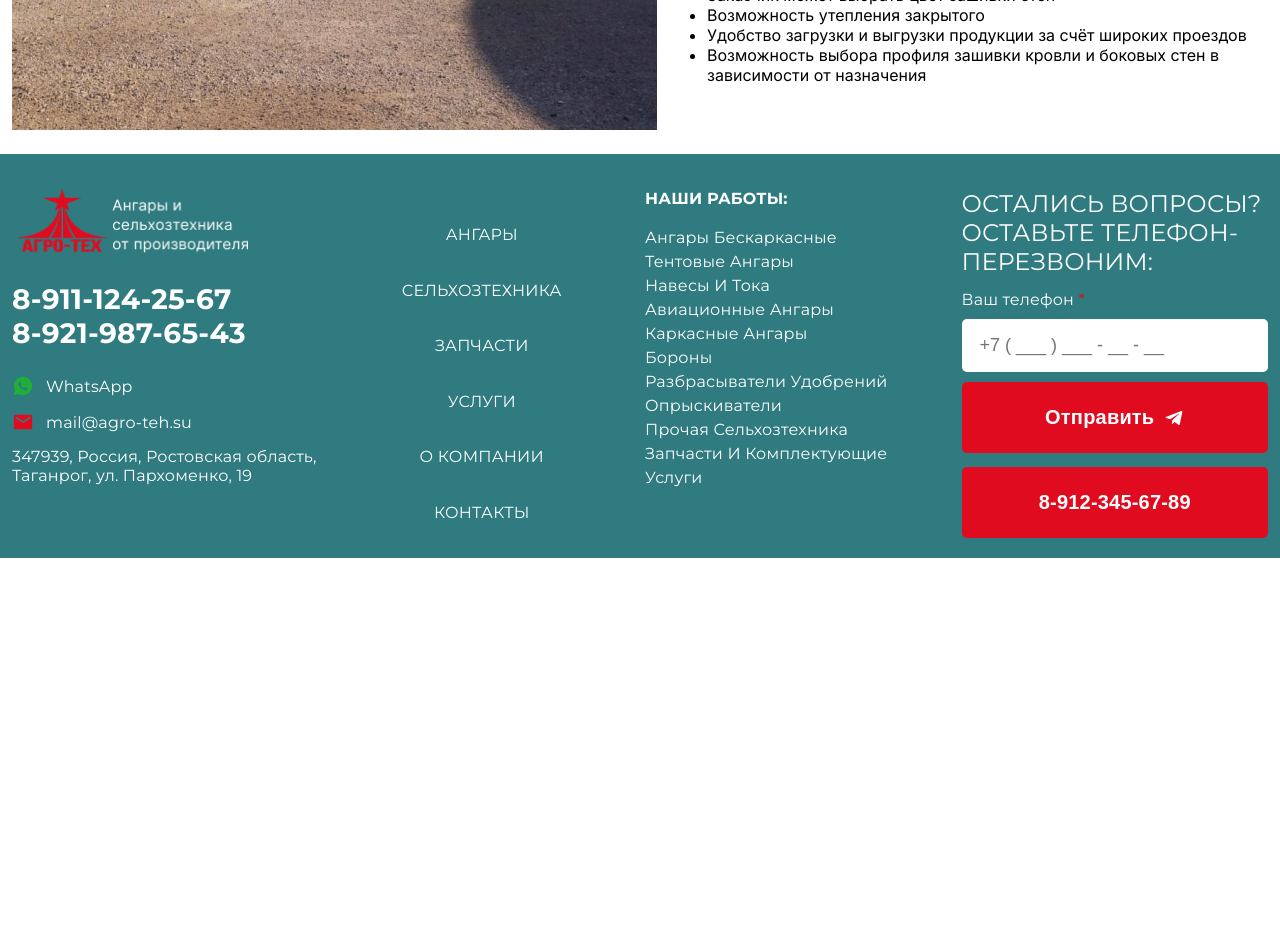
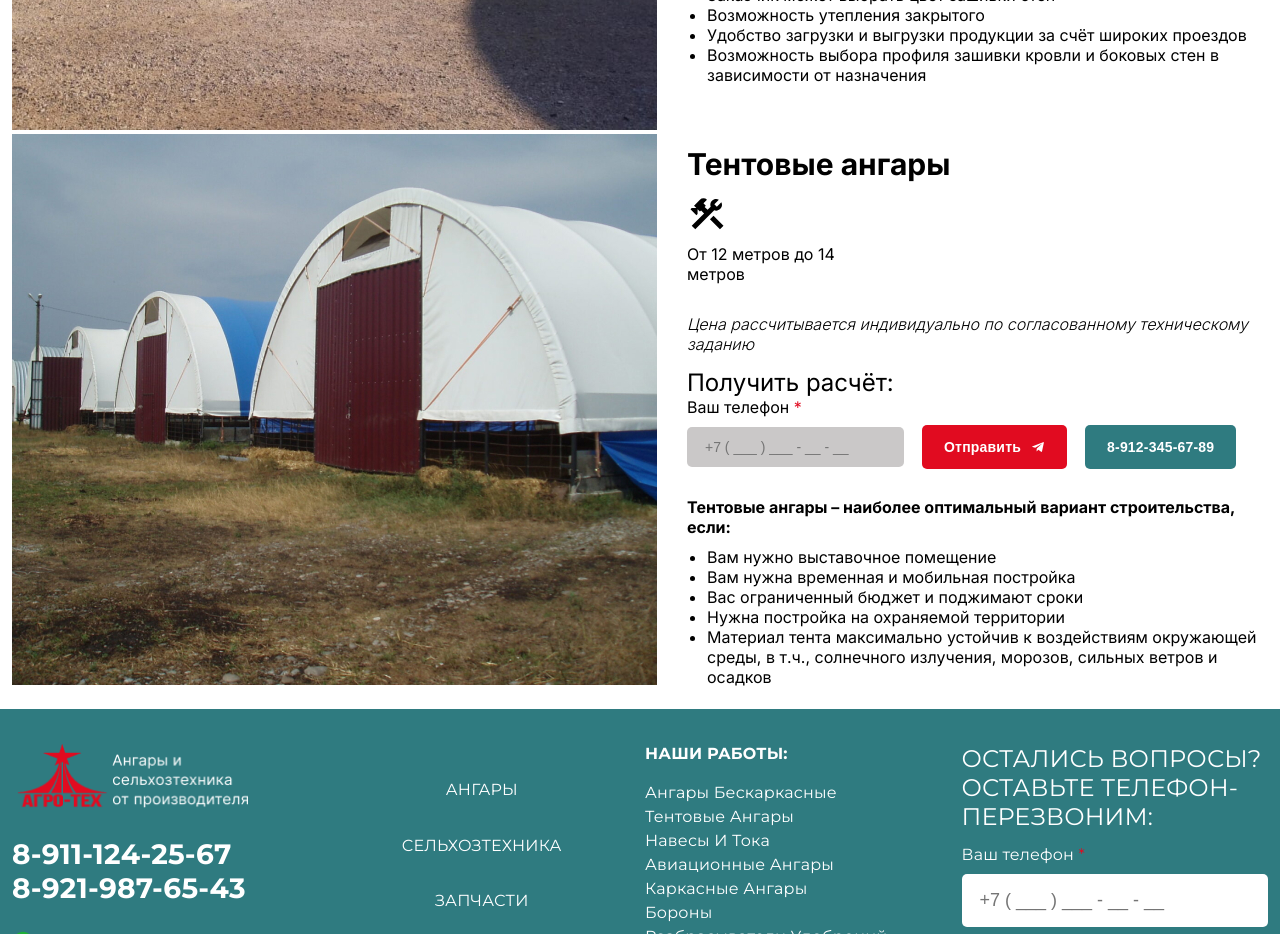
Before and after one commit to allpavel/sh-products, a Next.js app: page / in a window 1280 px wide. Shown: the part 2200-3134 px from the top of the page. Before the commit the page ends 2758 px from the top, so only its background shows below. Built offline with nearby package versions, Linux system fonts and the light colour scheme.

Commit message:
add a awning hangar card

```diff
--- a/src/app/components/BuildSection/BuildSection.tsx
+++ b/src/app/components/BuildSection/BuildSection.tsx
@@ -6,6 +6,7 @@ import { TbAirConditioning, TbWall } from "react-icons/tb";
 import { Button } from "../Button/Button";
 import angar1 from "../../../../public/images/build-angar1.jpg";
 import angar2 from "../../../../public/images/build-angar2.jpg";
+import angar3 from "../../../../public/images/build-angar3.jpg";
 import styles from "./BuildSection.module.css";
 
 export const BuildSection = () => {
@@ -180,7 +181,55 @@ export const BuildSection = () => {
               </div>
             </div>
           </article>
-          <article></article>
+          <article className={styles.content}>
+            <div>
+              <Image src={angar3} alt="Три белый ангара в поле" />
+            </div>
+            <div>
+              <div>
+                <h2 className={styles.title}>Тентовые ангары</h2>
+              </div>
+              <div className={styles.icons}>
+                <div className={styles.iconWrapper}>
+                  <MdOutlineConstruction className={styles.icon} />
+                  От 12 метров до 14 метров
+                </div>
+              </div>
+              <p className={styles.price}>Цена рассчитывается индивидуально по согласованному техническому заданию</p>
+              <form className={styles.form}>
+                <p className={styles.callToAction}>Получить расчёт:</p>
+                <label htmlFor="tel">
+                  Ваш телефон <span className={styles.asterisk}>*</span>
+                </label>
+                <div className={styles.inputWrapper}>
+                  <input
+                    type="tel"
+                    id="tel"
+                    name="phone"
+                    placeholder="+7 ( ___ ) ___ - __ - __ "
+                    className={styles.phoneInput}
+                  />
+                  <div className={styles.buttons}>
+                    <Button text="Отправить" type="red" icon="telegram" size="medium" />
+                    <Button text="8-912-345-67-89" type="green" size="medium" />
+                  </div>
+                </div>
+              </form>
+              <div>
+                <p className={styles.listTitle}>Тентовые ангары – наиболее оптимальный вариант строительства, если:</p>
+                <ul className={styles.list}>
+                  <li>Вам нужно выставочное помещение</li>
+                  <li>Вам нужна временная и мобильная постройка</li>
+                  <li>Вас ограниченный бюджет и поджимают сроки</li>
+                  <li>Нужна постройка на охраняемой территории</li>
+                  <li>
+                    Материал тента максимально устойчив к воздействиям окружающей среды, в т.ч., солнечного излучения,
+                    морозов, сильных ветров и осадков
+                  </li>
+                </ul>
+              </div>
+            </div>
+          </article>
           <article></article>
           <article></article>
         </div>
```
